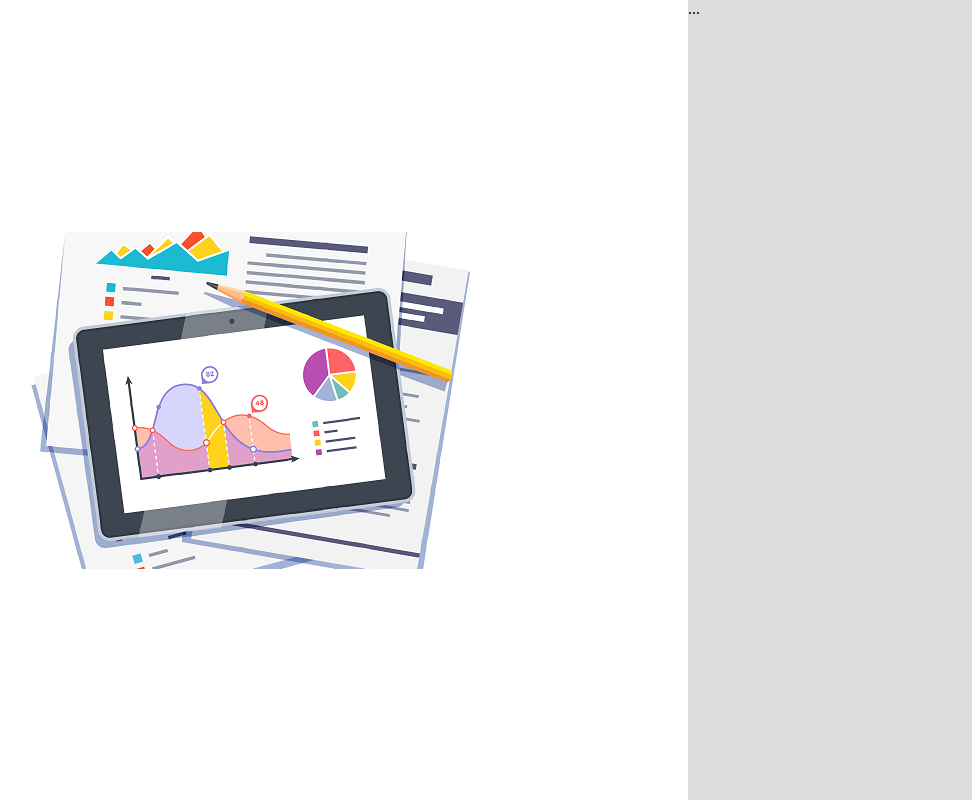
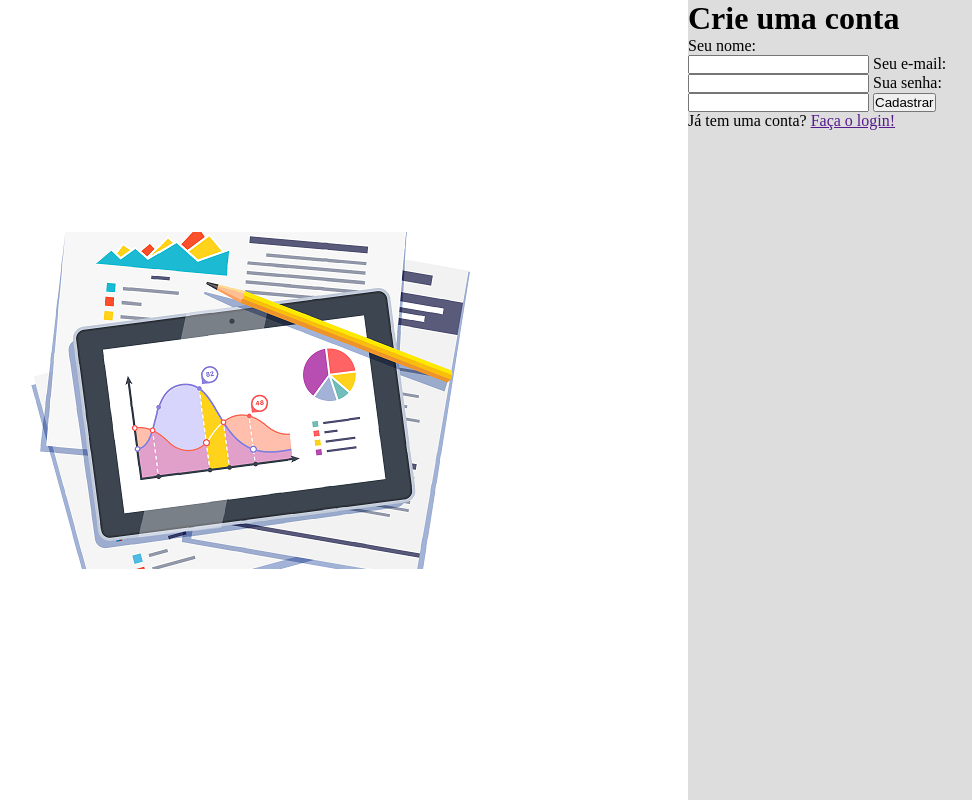
Before and after one commit to JomarFranca/Validador-Form, a website: page index.html in a window 1280 px wide. Shown: the whole page, without its empty margins (192-1164 px from the left). Drawn offline with Linux system fonts and the light colour scheme.

Commit message:
Feito a estrutura do Formulário

```diff
--- a/index.html
+++ b/index.html
@@ -14,7 +14,29 @@
             <img src="./img/Financial-Data.png" alt="">
         </div>
         <div class="rightside">
-            ...
+            <h1>Crie uma conta</h1>
+            <form method="POST">
+                <label>
+                    Seu nome: <br/>
+                    <input type="text" name="name" placeholder="" />
+                </label>
+                <label>
+                    Seu e-mail: <br/>
+                    <input type="text" name="email" placeholder="" />
+                </label>
+                <label>
+                    Sua senha: <br/>
+                    <input type="password" name="password" placeholder="" />
+                </label>
+                <label>
+                    <input type="submit" value="Cadastrar">
+                </label>
+            </form>
+
+            <div>
+                Já tem uma conta?
+                <a href="">Faça o login!</a>
+            </div>
         </div>
     </div>
 
```
